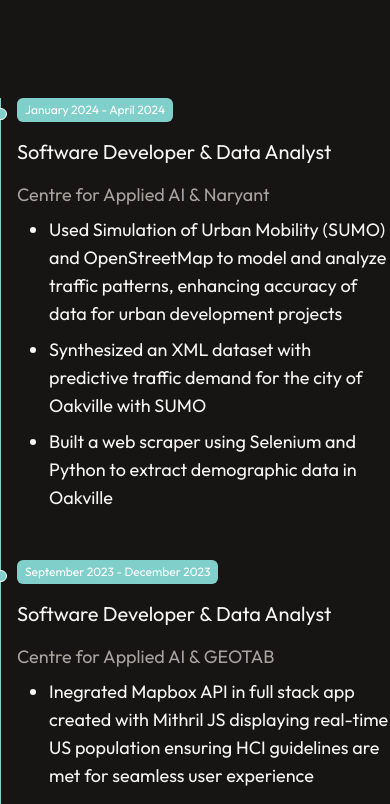
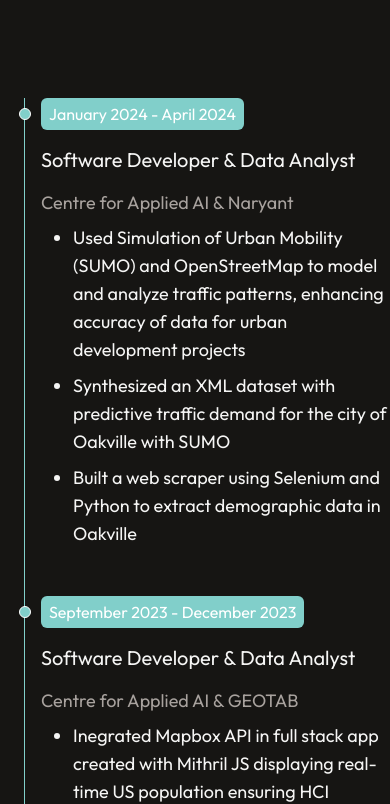
Before and after one commit to burhanf/portfolio, a React (Vite) app: page / in a window 390 px wide. Shown: the part 3360-4164 px from the top of the page. Built offline with nearby package versions, Linux system fonts and the light colour scheme.

Commit message:
updated experience

```diff
--- a/src/components/Experience/ExperienceItem.jsx
+++ b/src/components/Experience/ExperienceItem.jsx
@@ -1,10 +1,10 @@
 // eslint-disable-next-line react/prop-types, no-unused-vars
 const ExperienceItem = ({ date, title, company, details, logo }) => {
   return (
-    <ol className="flex flex-col md:flex-row relative border-l border-gradient">
-      <li className="mb-10 ml-4">
+    <ol className="ml-6 md:ml-0 flex flex-col md:flex-row relative border-l border-gradient">
+      <li className="mb-10 ml-4 ">
         <div className="absolute w-3 h-3 bg-gradient rounded-full mt-2.5 -left-1.5 border border-white"></div>
-        <div className="flex flex-col md:flex-row items-start md:items-center gap-4 text-xs md:text-xl">
+        <div className="flex flex-col md:flex-row items-start md:items-center gap-4 text-md md:text-xl">
           <span className="inline-block px-2 py-1 font-semi text-white bg-gradient rounded-md">
             {date}
           </span>
```
